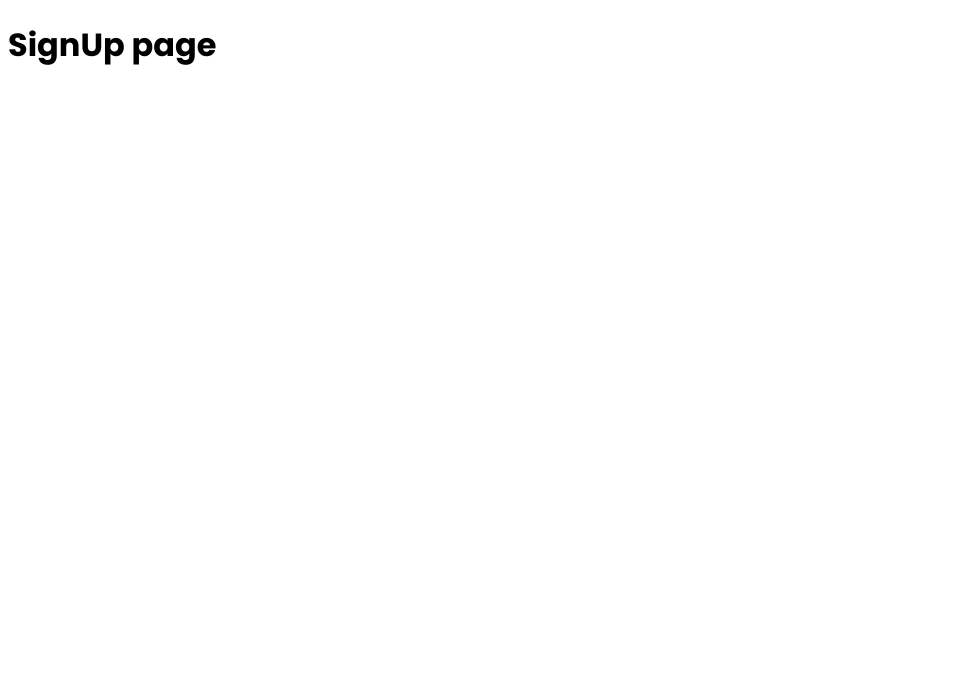
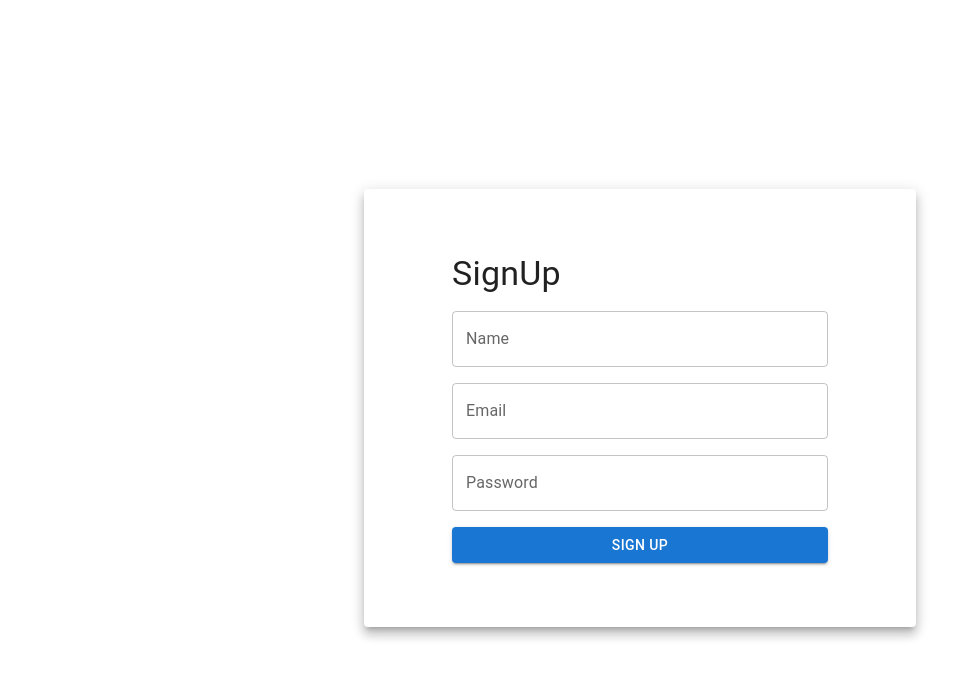
Before and after one commit to deep231w/rag-frontend, a React app: page /signup in a window 1280 px wide. Shown: the top 678 px of the page, without its empty margins (0-976 px from the left). Built offline with nearby package versions, Linux system fonts and the light colour scheme; the HTML template or start-up script is replaced by a standard one.

Commit message:
aded signup && signin component

```diff
--- a/src/components/AuthComponent.tsx
+++ /dev/null
@@ -1,8 +0,0 @@
-export default function AuthComponent(){
-
-    return(
-        <div>
-            <h1>SignUp page</h1>
-        </div>
-    )
-}
--- /dev/null
+++ b/src/components/SignInComponent.tsx
@@ -0,0 +1,30 @@
+import { Box, Button, Container, Paper, TextField, Typography } from "@mui/material";
+
+export default function SignInAuthComponent(){
+
+    return(
+        <Box
+            sx={{
+                height:"auto",
+                display:"flex",
+                alignItems:"center",
+                alignContent:"center"
+            }}
+        >
+                <Container maxWidth="sm">
+                    <Paper elevation={0} sx={{
+                        p: 4,
+                        display: "flex",
+                        flexDirection: "column",
+                        gap: 2,
+                    }}
+                    >
+                        <Typography variant="h4">SignIn</Typography>
+                        <TextField id="" label="Email" variant="outlined"/>
+                        <TextField id="" label="Password" variant="outlined"/>
+                        <Button variant="contained">Sign In</Button>
+                    </Paper>
+                </Container>
+        </Box>
+    )
+}
--- /dev/null
+++ b/src/components/SignUpAuthComponent.tsx
@@ -0,0 +1,31 @@
+import { Box, Button, Container, Paper, TextField, Typography } from "@mui/material";
+
+export default function AuthComponent(){
+
+    return(
+        <Box
+            sx={{
+                height:"auto",
+                display:"flex",
+                alignItems:"center",
+                alignContent:"center"
+            }}
+        >
+                <Container maxWidth="sm">
+                    <Paper elevation={0} sx={{
+                        p: 4,
+                        display: "flex",
+                        flexDirection: "column",
+                        gap: 2,
+                    }}
+                    >
+                        <Typography variant="h4">SignUp</Typography>
+                        <TextField id="" label="Name" variant="outlined"/>
+                        <TextField id="" label="Email" variant="outlined"/>
+                        <TextField id="" label="Password" variant="outlined"/>
+                        <Button variant="contained">Sign Up</Button>
+                    </Paper>
+                </Container>
+        </Box>
+    )
+}
--- a/src/pages/SignIn.tsx
+++ b/src/pages/SignIn.tsx
@@ -1,7 +1,22 @@
+import { Box, Container, Paper } from "@mui/material";
+import SignInAuthComponent from "../components/SignInComponent";
+
 export default function SignIn(){
     return(
-        <div>
-            <h1>signin page</h1>
-        </div>
+        <Box
+            sx={{
+                height:"100vh",
+                display:"flex",
+                alignItems:"center",
+                alignContent:"center"
+            }}
+        >
+            <Container maxWidth="sm">
+                <Paper elevation={8} sx={{p:4}}>
+                    <SignInAuthComponent/>
+                </Paper>
+            </Container>
+        </Box>
+
     )
 }
--- a/src/pages/SignUp.tsx
+++ b/src/pages/SignUp.tsx
@@ -1,10 +1,23 @@
-import AuthComponent from "../components/AuthComponent";
+import { Box, Container, Paper } from "@mui/material";
+import AuthComponent from "../components/SignUpAuthComponent";
 
 export default function SignUp(){
 
     return(
-        <div>
-            <AuthComponent/>
-        </div>
+        <Box
+            sx={{
+                height:"100vh",
+                display:"flex",
+                alignItems:"center",
+                alignContent:"center"
+            }}
+        >
+            <Container maxWidth="sm">
+                <Paper elevation={8} sx={{p:4}}>
+                    <AuthComponent/>
+                </Paper>
+            </Container>
+
+        </Box>
     )
 }
```
